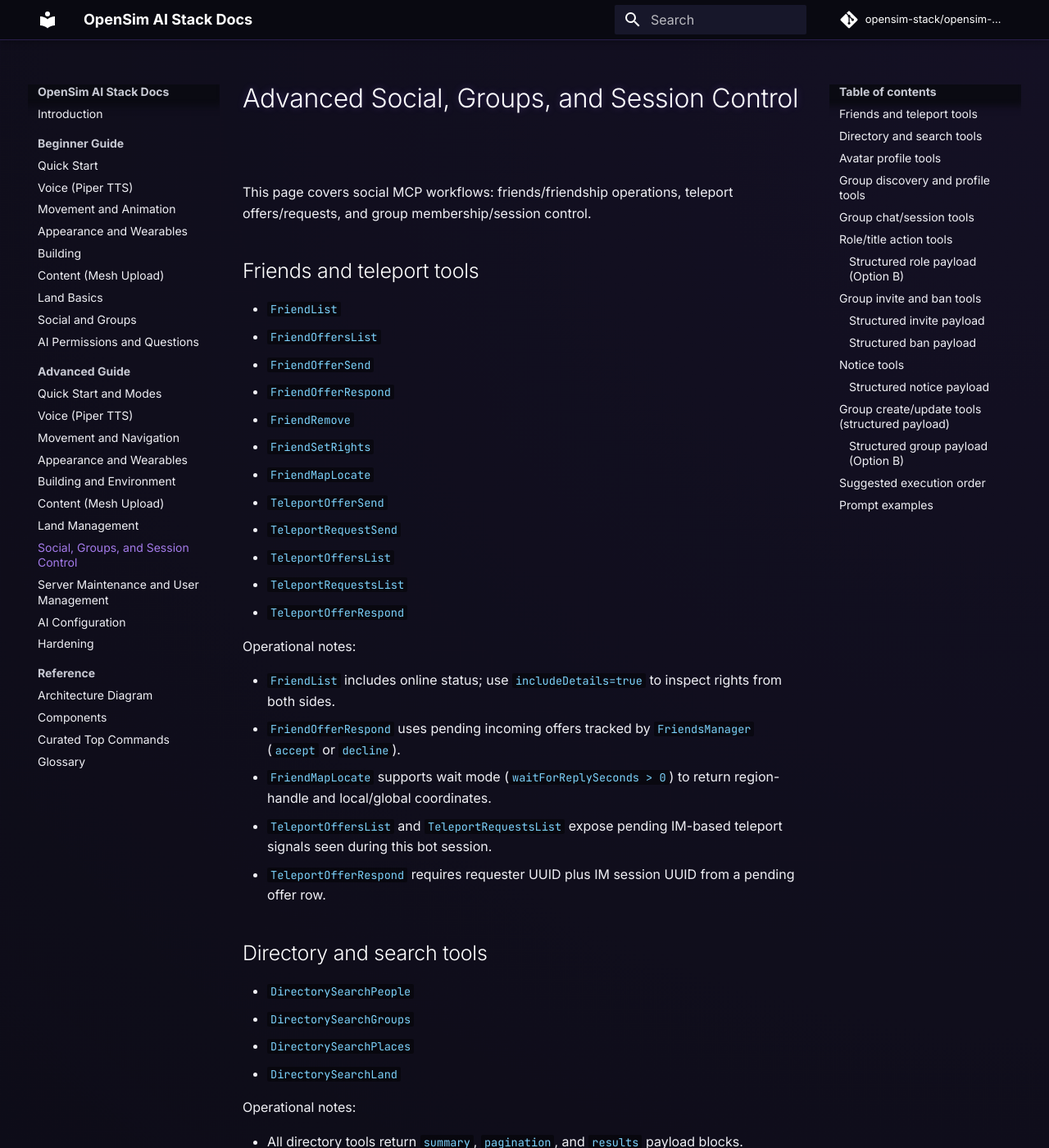
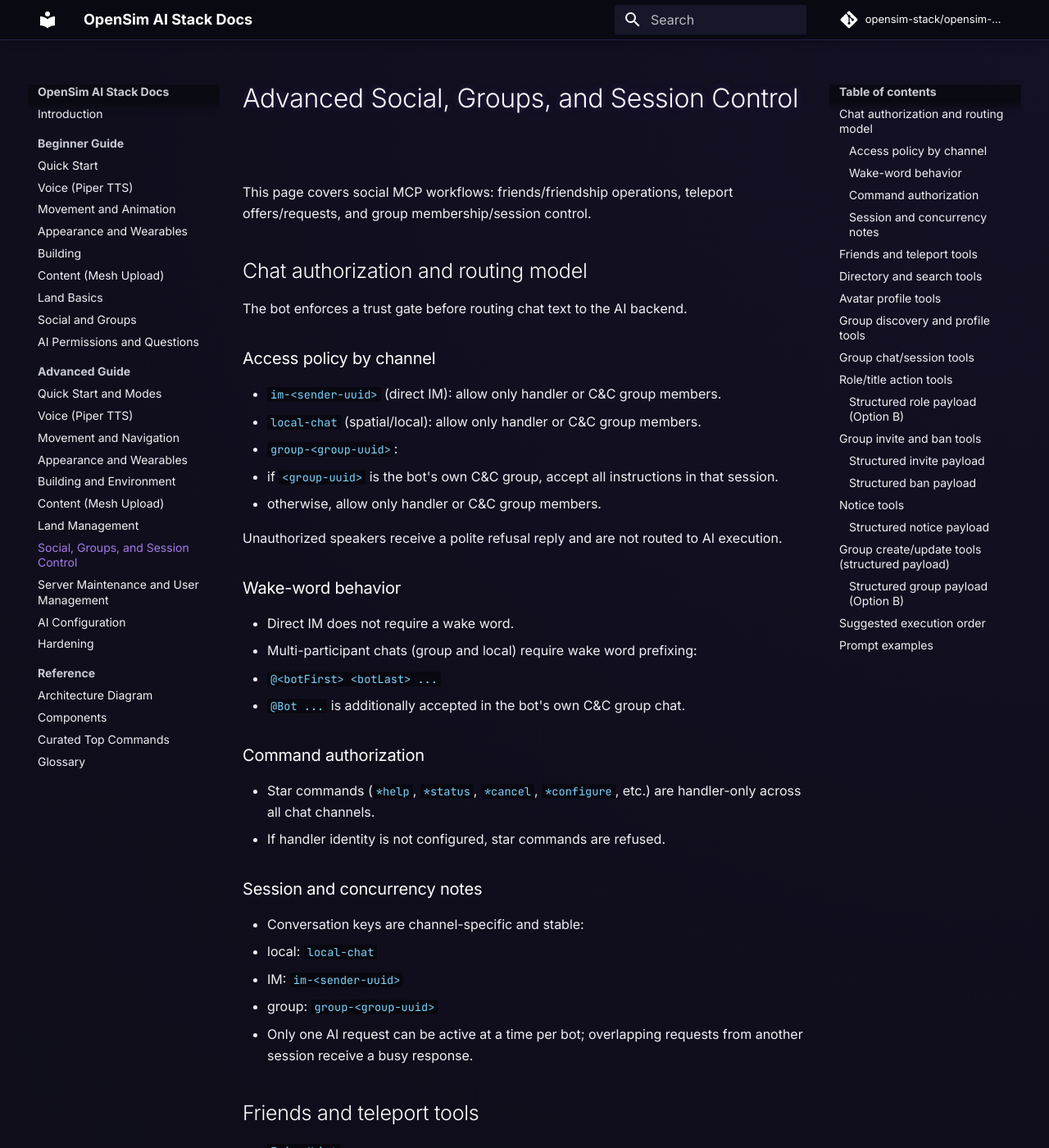
Before and after one commit to opensim-stack/opensim-stack-docs, an MkDocs documentation site: the page built from docs/advanced/social.md, in a window 1280 px wide and 1400 px high. Shown: the whole window at 82% size. Built offline with MkDocs 1.6.1 and Material for MkDocs 9.7.7, drawn with Linux system fonts in a browser that asks for light colours; comment, search, counter and statistics services are not loaded.

Commit message:
New chat access rules.

```diff
--- a/docs/advanced/social.md
+++ b/docs/advanced/social.md
@@ -1,6 +1,40 @@
 # Advanced Social, Groups, and Session Control
 
 This page covers social MCP workflows: friends/friendship operations, teleport offers/requests, and group membership/session control.
+
+## Chat authorization and routing model
+
+The bot enforces a trust gate before routing chat text to the AI backend.
+
+### Access policy by channel
+
+- `im-<sender-uuid>` (direct IM): allow only handler or C&C group members.
+- `local-chat` (spatial/local): allow only handler or C&C group members.
+- `group-<group-uuid>`:
+  - if `<group-uuid>` is the bot's own C&C group, accept all instructions in that session.
+  - otherwise, allow only handler or C&C group members.
+
+Unauthorized speakers receive a polite refusal reply and are not routed to AI execution.
+
+### Wake-word behavior
+
+- Direct IM does not require a wake word.
+- Multi-participant chats (group and local) require wake word prefixing:
+  - `@<botFirst> <botLast> ...`
+  - `@Bot ...` is additionally accepted in the bot's own C&C group chat.
+
+### Command authorization
+
+- Star commands (`*help`, `*status`, `*cancel`, `*configure`, etc.) are handler-only across all chat channels.
+- If handler identity is not configured, star commands are refused.
+
+### Session and concurrency notes
+
+- Conversation keys are channel-specific and stable:
+  - local: `local-chat`
+  - IM: `im-<sender-uuid>`
+  - group: `group-<group-uuid>`
+- Only one AI request can be active at a time per bot; overlapping requests from another session receive a busy response.
 
 ## Friends and teleport tools
 
```
Also changed, not shown: docs/beginner/social.md (+7 -0 lines).
